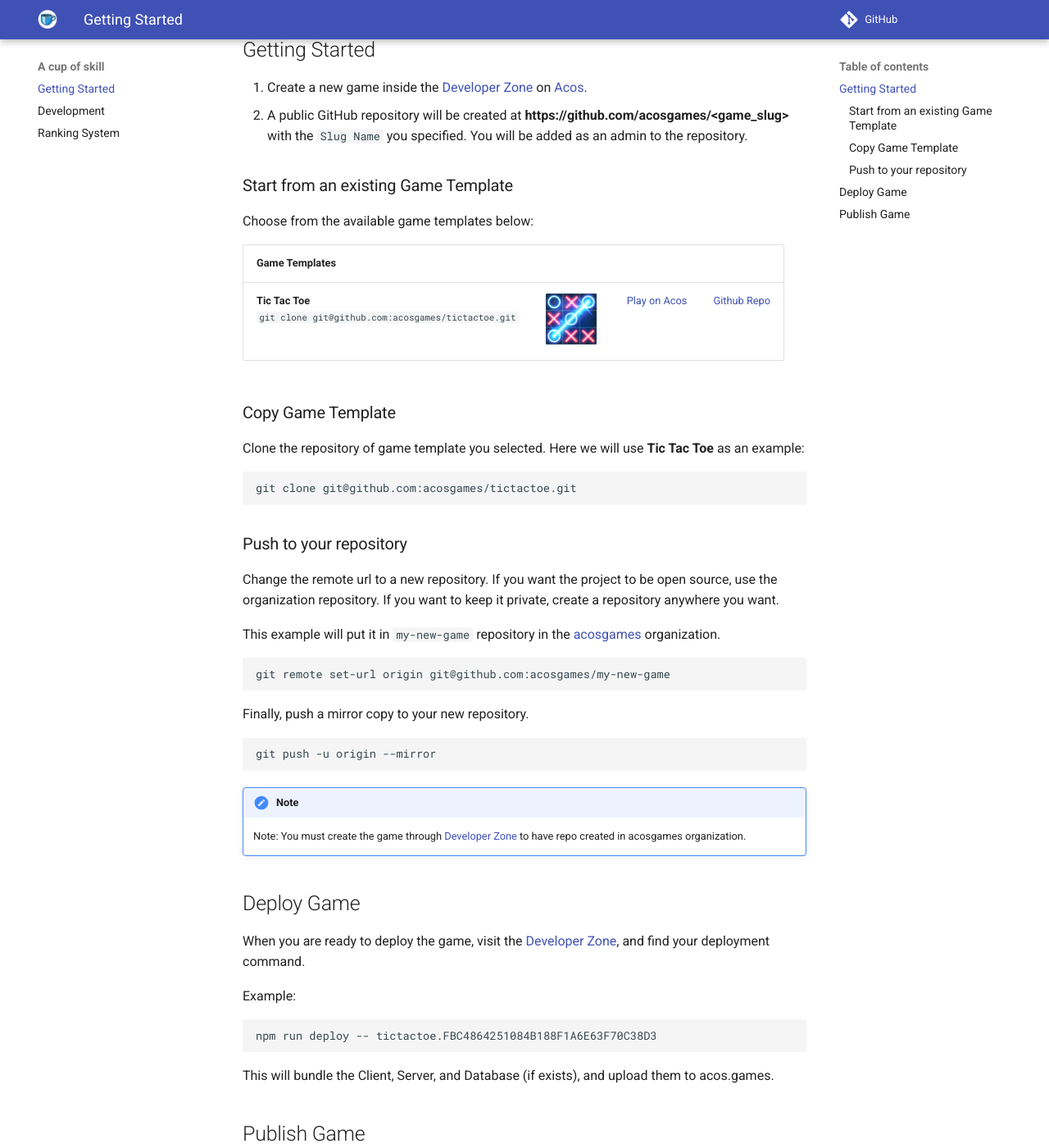
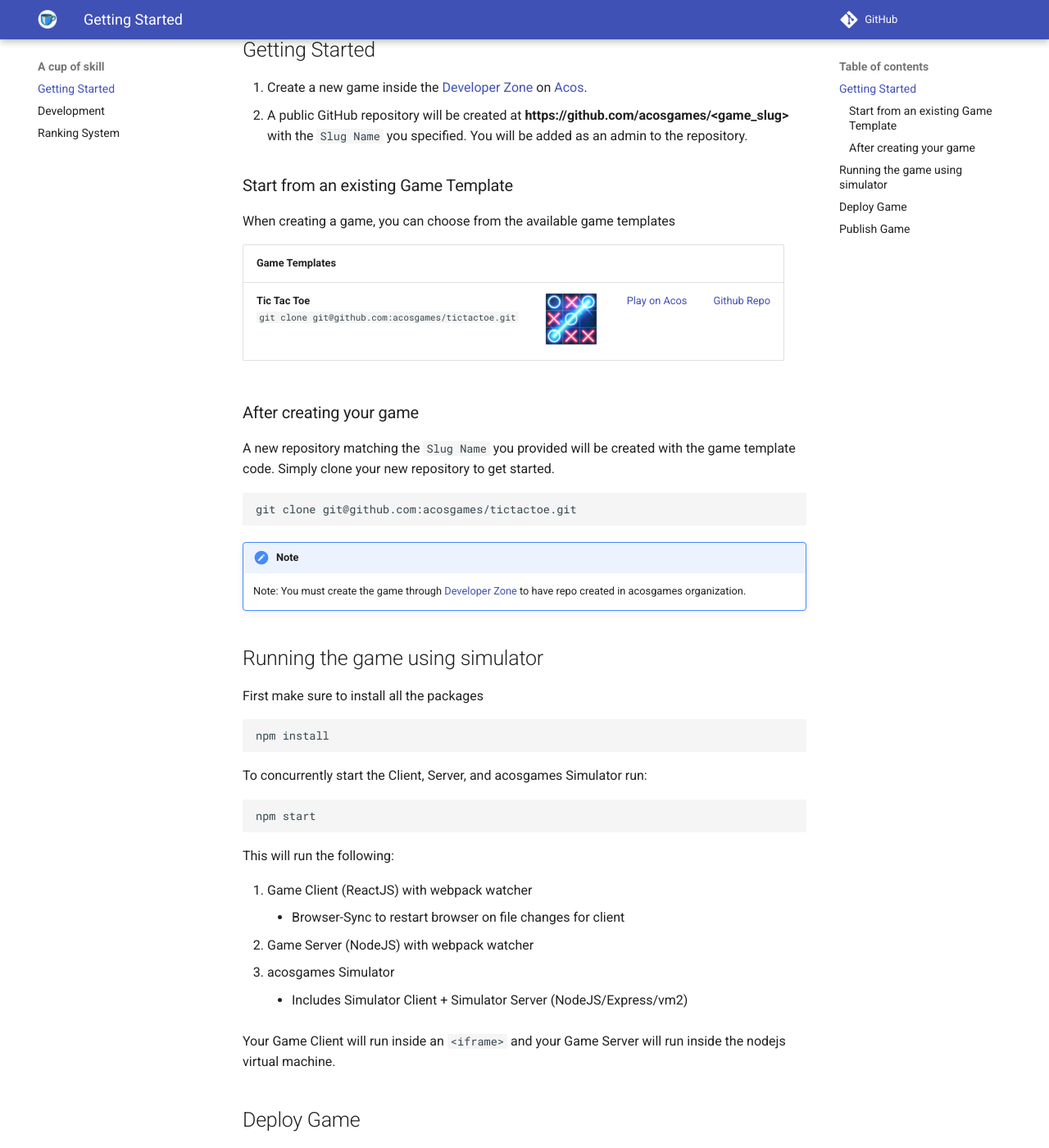
Before and after one commit to acosgames/acosgames.github.io, an MkDocs documentation site: the page built from docs/index.md, in a window 1280 px wide and 1400 px high, scrolled down 311 px. Shown: the whole window at 82% size. Built offline with MkDocs 1.6.1 and Material for MkDocs 9.7.7, drawn with Linux system fonts in a browser that asks for light colours.

````diff
--- a/docs/index.md
+++ b/docs/index.md
@@ -13,40 +13,50 @@
 
 ### Start from an existing Game Template
 
-Choose from the available game templates below:
+When creating a game, you can choose from the available game templates
 
 | Game Templates  |                                                           |                                                |                                                       |
 | --------------- | --------------------------------------------------------- | ---------------------------------------------- | ----------------------------------------------------- |
 | **Tic Tac Toe** <br />`git clone git@github.com:acosgames/tictactoe.git` | <img src="img/tictactoe.png" alt="tictactoe" width="64"/> | [Play on Acos](https://acos.games/g/tictactoe) | [Github Repo](https://github.com/acosgames/tictactoe) |
 
 
-### Copy Game Template
+### After creating your game
 
-Clone the repository of game template you selected. Here we will use **Tic Tac Toe** as an example:
+A new repository matching the `Slug Name` you provided will be created with the game template code.  Simply clone your new repository to get started.
 
 ```bash
 git clone git@github.com:acosgames/tictactoe.git
 ```
 
-### Push to your repository
-
-Change the remote url to a new repository. If you want the project to be open source, use the organization repository. If you want to keep it private, create a repository anywhere you want.
-
-This example will put it in `my-new-game` repository in the [acosgames](https://github.com/acosgames) organization.
-
-```bash
-git remote set-url origin git@github.com:acosgames/my-new-game
-```
-
-Finally, push a mirror copy to your new repository.
-
-```bash
-git push -u origin --mirror
-```
-
 !!! note "Note"
 
     Note: You must create the game through [Developer Zone](https://acos.games/dev) to have repo created in acosgames organization.
+
+## Running the game using simulator
+
+First make sure to install all the packages
+
+```bash
+npm install
+```
+
+To concurrently start the Client, Server, and acosgames Simulator run:
+
+```bash
+npm start
+```
+
+This will run the following:
+
+1. Game Client (ReactJS) with webpack watcher
+    - Browser-Sync to restart browser on file changes for client
+2. Game Server (NodeJS) with webpack watcher
+3. acosgames Simulator
+    - Includes Simulator Client + Simulator Server (NodeJS/Express/vm2)
+
+Your Game Client will run inside an `<iframe>` and your Game Server will run inside the nodejs virtual machine.
+
+
 
 ## Deploy Game
 
````
Also changed, not shown: site/index.html, site/sitemap.xml, 2 other files.
